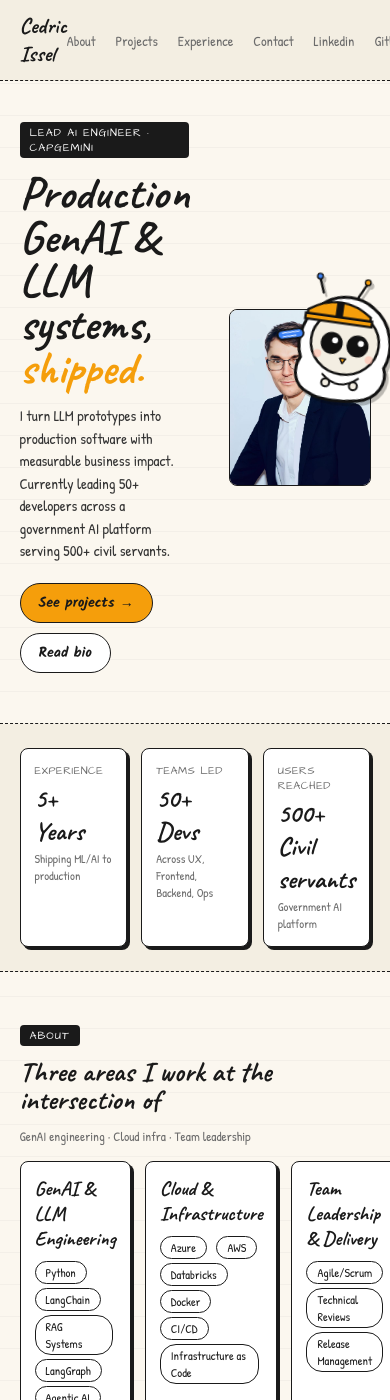
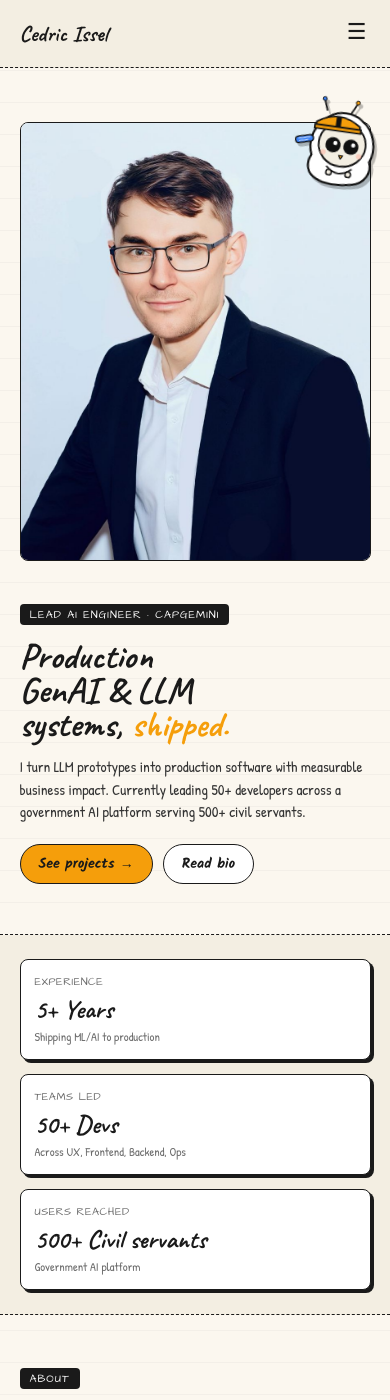
Before and after one commit to cdrc1103/cdrc1103.github.io, a Jekyll site: the page built from index.html, in a window 390 px wide and 1400 px high. Built offline with Jekyll 4.4.1, drawn with Linux system fonts in a browser that asks for light colours.

Commit message:
feat: add vanilla JS nav + full mobile responsive CSS

```diff
--- a/css/main.css
+++ b/css/main.css
@@ -449,4 +449,116 @@ h2.sec, h3.sec {
   font-size: 13px;
   color: var(--muted);
 }
+
+/* === EXPERIENCE === */
+.experience {
+  padding: 50px 5%;
+  border-bottom: 1.5px dashed var(--ink);
+}
+.section-heading {
+  font-family: 'Caveat', cursive;
+  font-weight: 700;
+  font-size: 36px;
+  text-align: center;
+  margin-bottom: 40px;
+}
+.timeline {
+  position: relative;
+  padding: 0;
+  list-style: none;
+}
+.timeline::before {
+  content: '';
+  position: absolute;
+  top: 0; bottom: 0;
+  left: 50%;
+  width: 2px;
+  background: var(--ink);
+  margin-left: -1px;
+}
+.timeline li {
+  position: relative;
+  margin-bottom: 40px;
+  min-height: 80px;
+  display: flex;
+  align-items: flex-start;
+}
+.timeline-image {
+  position: absolute;
+  left: 50%;
+  transform: translateX(-50%);
+  width: 60px;
+  height: 60px;
+  border: 2px solid var(--ink);
+  border-radius: 50%;
+  background: var(--paper-2);
+  overflow: hidden;
+  z-index: 1;
+  flex-shrink: 0;
+}
+.timeline-image img {
+  width: 100%; height: 100%;
+  object-fit: cover;
+}
+.timeline-panel {
+  width: 42%;
+  padding: 14px;
+  border: 1.5px solid var(--ink);
+  border-radius: var(--radius);
+  background: #fff;
+  box-shadow: var(--shadow);
+}
+.timeline li:not(.timeline-inverted) .timeline-panel {
+  margin-right: auto;
+}
+.timeline-inverted .timeline-panel {
+  margin-left: auto;
+}
+.timeline-period {
+  font-family: 'Patrick Hand', cursive;
+  font-size: 12px;
+  color: var(--muted);
+  margin: 0 0 4px;
+}
+.timeline-title {
+  font-family: 'Caveat', cursive;
+  font-weight: 700;
+  font-size: 20px;
+  margin-bottom: 8px;
+}
+.timeline-body ul {
+  padding-left: 16px;
+  list-style: disc;
+}
+.timeline-body li {
+  font-family: 'Patrick Hand', cursive;
+  font-size: 13px;
+  margin-bottom: 4px;
+}
 .footer-links a:hover { color: var(--ink); }
+
+/* === RESPONSIVE === */
+@media (max-width: 900px) {
+  .hero-grid       { grid-template-columns: 1fr; }
+  .hero-tagline    { font-size: 36px; }
+  .hero-mascot     { width: 90px; height: 90px; top: -20px; right: -10px; }
+  .hero-right      { order: -1; }
+
+  .highlights-grid { grid-template-columns: 1fr; }
+  .about-grid      { grid-template-columns: 1fr; }
+  .projects-grid   { grid-template-columns: 1fr; }
+  .specs-grid      { grid-template-columns: 1fr; }
+  .work-grid       { grid-template-columns: 1fr; }
+  .work-mascot     { display: none; }
+
+  .nav-links       { display: none; }
+  .nav-hamburger   { display: block; }
+
+  .site-footer     { flex-direction: column; gap: 10px; text-align: center; }
+
+  /* Timeline collapses to single column */
+  .timeline::before { left: 20px; }
+  .timeline-image   { left: 20px; transform: none; }
+  .timeline li      { flex-direction: column; padding-left: 70px; }
+  .timeline-panel   { width: 100% !important; margin: 0 !important; }
+}
```
Also changed, not shown: _includes/js.html (+25 -1 lines).
